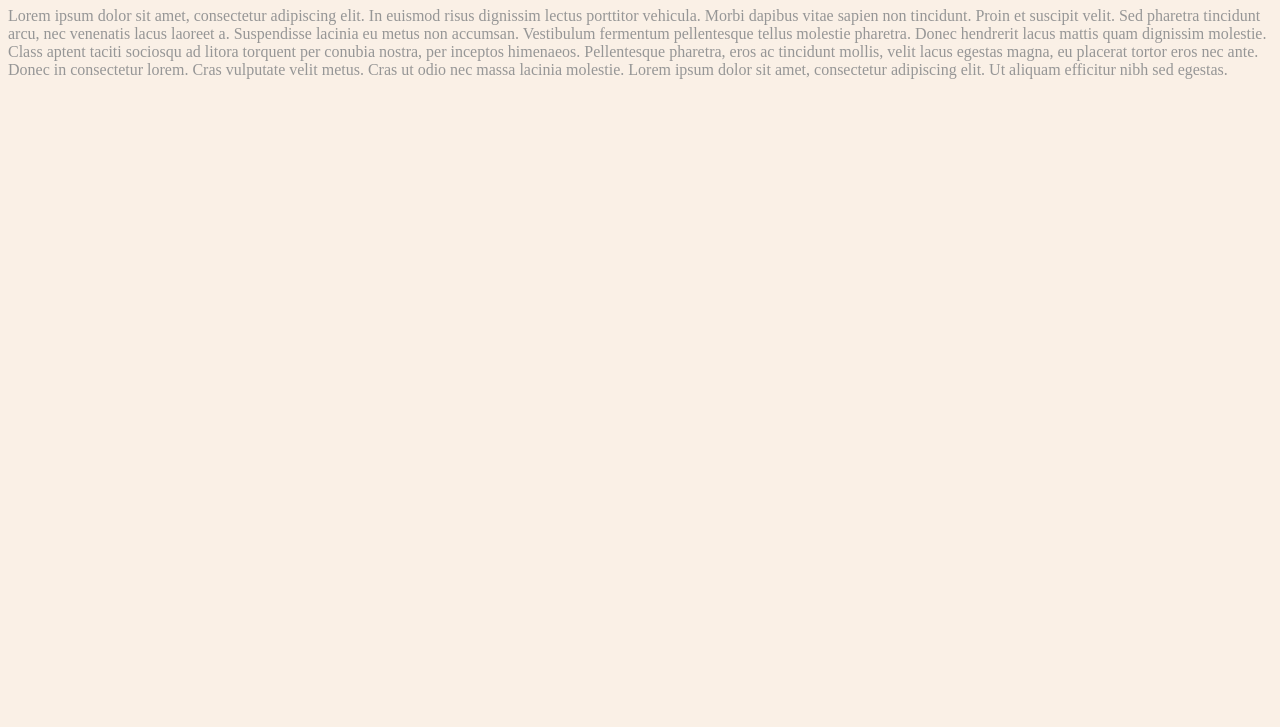
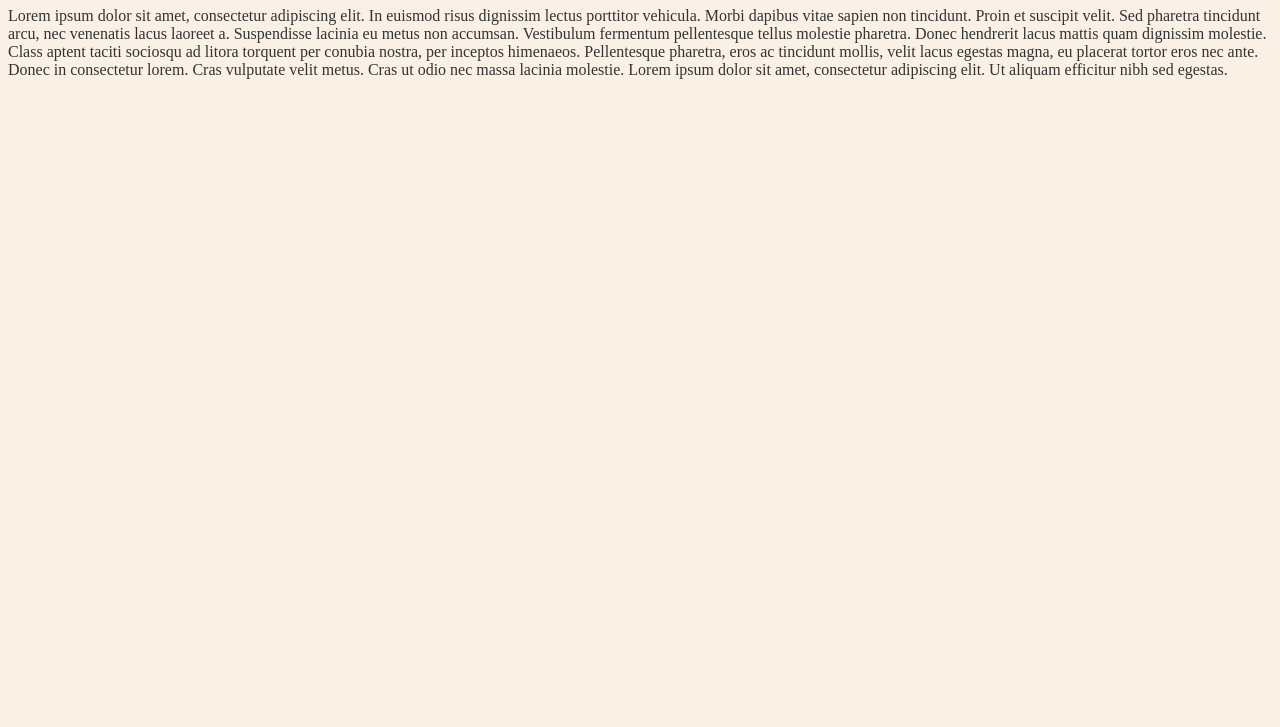
Before and after one commit to caironm/learn, a plain HTML site: page animations/simple-transition/index.html in a window 1280 px wide. Shown: the part 73-800 px from the top of the page. Drawn offline with nearby package versions, Linux system fonts and the light colour scheme.

Commit message:
Change the font color

```diff
--- a/animations/simple-transition/index.html
+++ b/animations/simple-transition/index.html
@@ -16,7 +16,7 @@
         <style>
           body {
               background-color: linen;
-              color: #969696;
+              color: #333;
           }
           #wrapper {
             display: none;
```
